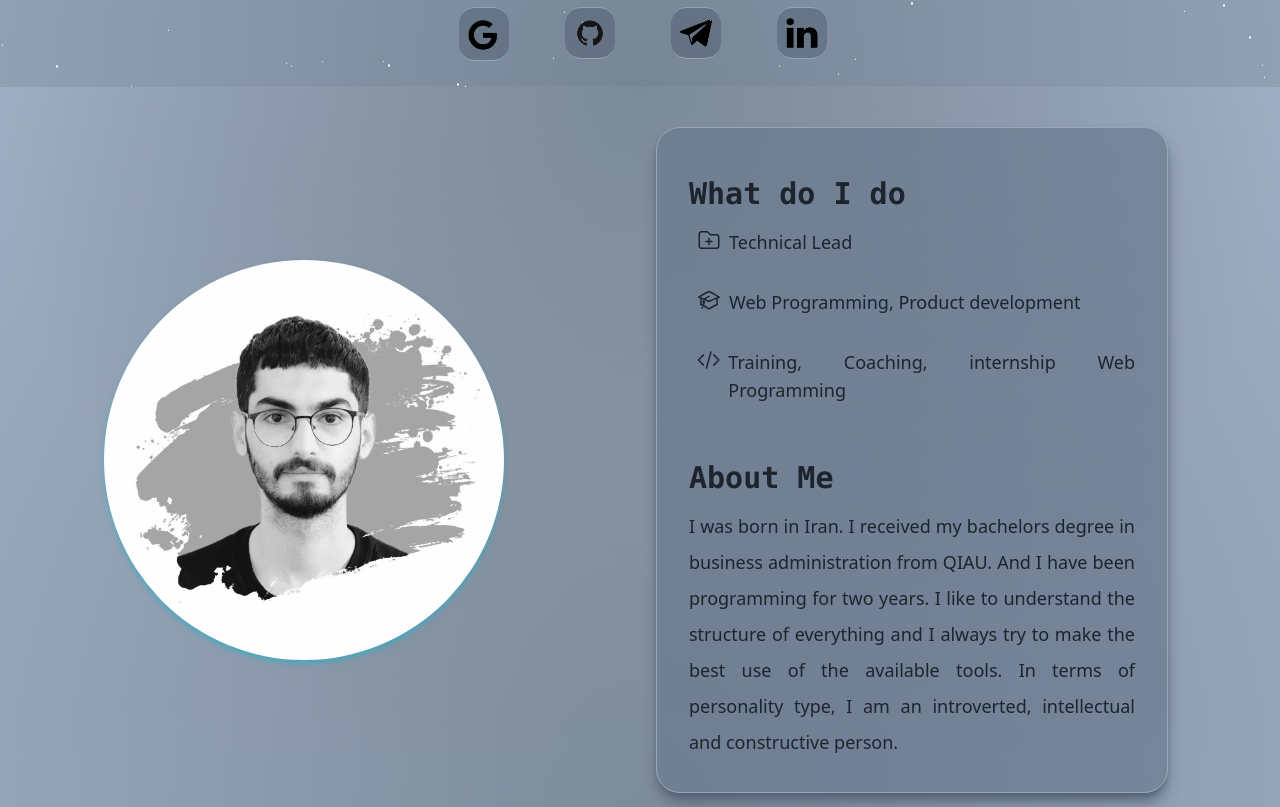
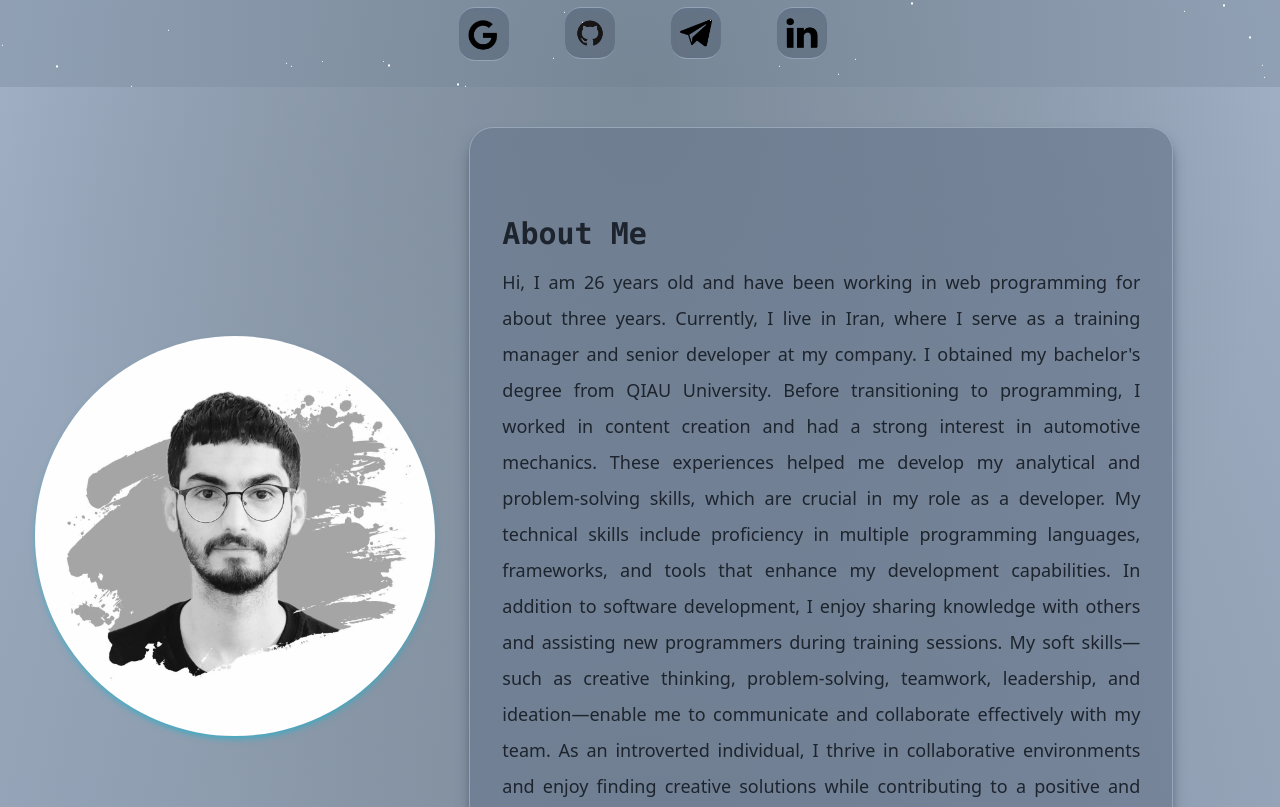
Before and after one commit to AmirAghajani98/portfolio, a Next.js app: page / in a window 1280 px wide. Shown: the part 773-1580 px from the top of the page. Built offline with nearby package versions, Linux system fonts and the light colour scheme.

Commit message:
fix-about-me

```diff
--- /dev/null
+++ b/src/app/component/Footer.tsx
@@ -0,0 +1,14 @@
+"use client";
+
+import Image from "next/image";
+import { ThemeSwitcher } from "./ThemeSwitcher";
+
+export default function Footer() {
+  return (
+    <div className="z-10 opacity-95 py-auto h-14 dark:bg-slate-700 bg-slate-500 w-full shadow-sm shadow-slate-700 flex justify-center items-center">
+      <p className="w-full text-center m-auto text-lg font-serif font-semibold  dark:text-slate-200 text-slate-900">
+        Powered by Amir Aghajani
+      </p>
+    </div>
+  );
+}
--- a/src/app/page.tsx
+++ b/src/app/page.tsx
@@ -2,13 +2,14 @@ import Image from "next/image";
 import Intro from "./component/Intro";
 import Projects from "./component/projects";
 import SkillsSlider from "./component/SkillsSlider";
+import Footer from "./component/Footer";
 
 export default function Home() {
   return (
     <>
       <Intro />
       <main className="w-full py-10 sm:px-0 px-4 dark:opacity-100 opacity-95 backmain ">
-        <div className="sm:flex flex-col-2 items-center justify-center h-full">
+        <div className="sm:flex flex-col-2 items-center justify-center h-full w-11/12">
           <div className="sm:w-2/5 text-center m-auto">
             <div className="mx-auto my-[70px] z-50">
               <Image
@@ -20,7 +21,7 @@ export default function Home() {
               />
             </div>
           </div>
-          <div className="z-10 dark:z-10 dark:text-slate-100 text-[#121a23] dark:bg-slate-700 bg-slate-500 dark:bg-opacity-70 bg-opacity-70 sm:w-2/5 sm:text-justify text-start p-8 rounded-3xl mx-auto shadow-lg shadow-slate-600 border border-slate-400 dark:shadow-slate-900 dark:border-slate-800">
+          <div className="z-10 dark:z-10 dark:text-slate-100 text-[#121a23] dark:bg-slate-700 bg-slate-500 dark:bg-opacity-70 bg-opacity-70 sm:w-3/5 sm:text-justify text-start p-8 rounded-3xl mx-auto shadow-lg shadow-slate-600 border border-slate-400 dark:shadow-slate-900 dark:border-slate-800">
             <Image
               src="./img/profile.png"
               width={400}
@@ -28,81 +29,39 @@ export default function Home() {
               alt="Picture of the author"
               className="m-auto rounded-full mt-8 mb-16 w-60 sm:hidden shadow-md shadow-cyan-500/50 z-50"
             />
-            <h1 className="text-3xl font-semibold mt-4 font-mono">
-              What do I do
-            </h1>
-            <ul className="dark:text-slate-300">
-              <li className="my-4 flex text-lg font-sans">
-                <svg
-                  xmlns="http://www.w3.org/2000/svg"
-                  fill="none"
-                  viewBox="0 0 24 24"
-                  strokeWidth={1.5}
-                  stroke="currentColor"
-                  className="w-6 h-6 mx-2"
-                >
-                  <path
-                    strokeLinecap="round"
-                    strokeLinejoin="round"
-                    d="M12 10.5v6m3-3H9m4.06-7.19l-2.12-2.12a1.5 1.5 0 00-1.061-.44H4.5A2.25 2.25 0 002.25 6v12a2.25 2.25 0 002.25 2.25h15A2.25 2.25 0 0021.75 18V9a2.25 2.25 0 00-2.25-2.25h-5.379a1.5 1.5 0 01-1.06-.44z"
-                  />
-                </svg>
-                Technical Lead
-              </li>
-              <li className="my-8 flex text-lg font-sans">
-                <svg
-                  xmlns="http://www.w3.org/2000/svg"
-                  fill="none"
-                  viewBox="0 0 24 24"
-                  strokeWidth={1.5}
-                  stroke="currentColor"
-                  className="w-6 h-6 mx-2"
-                >
-                  <path
-                    strokeLinecap="round"
-                    strokeLinejoin="round"
-                    d="M4.26 10.147a60.436 60.436 0 00-.491 6.347A48.627 48.627 0 0112 20.904a48.627 48.627 0 018.232-4.41 60.46 60.46 0 00-.491-6.347m-15.482 0a50.57 50.57 0 00-2.658-.813A59.905 59.905 0 0112 3.493a59.902 59.902 0 0110.399 5.84c-.896.248-1.783.52-2.658.814m-15.482 0A50.697 50.697 0 0112 13.489a50.702 50.702 0 017.74-3.342M6.75 15a.75.75 0 100-1.5.75.75 0 000 1.5zm0 0v-3.675A55.378 55.378 0 0112 8.443m-7.007 11.55A5.981 5.981 0 006.75 15.75v-1.5"
-                  />
-                </svg>
-                Web Programming, Product development
-              </li>
-              <li className="my-8 flex text-lg font-sans">
-                <svg
-                  xmlns="http://www.w3.org/2000/svg"
-                  fill="none"
-                  viewBox="0 0 24 24"
-                  strokeWidth={1.5}
-                  stroke="currentColor"
-                  className="w-6 h-6 mx-2"
-                >
-                  <path
-                    strokeLinecap="round"
-                    strokeLinejoin="round"
-                    d="M17.25 6.75L22.5 12l-5.25 5.25m-10.5 0L1.5 12l5.25-5.25m7.5-3l-4.5 16.5"
-                  />
-                </svg>
-                Training, Coaching, internship Web Programming
-              </li>
-            </ul>
             <div className="mt-14 text-justify">
               <h1 className="text-3xl font-semibold mb-3 font-mono">
                 About Me
               </h1>
               <p className="text-lg dark:text-slate-300 font-sans leading-9">
-                I was born in Iran. I received my bachelors degree in business
-                administration from QIAU. And I have been programming for two
-                years. I like to understand the structure of everything and I
-                always try to make the best use of the available tools. In terms
-                of personality type, I am an introverted, intellectual and
-                constructive person.
+                Hi, I am 26 years old and have been working in web programming
+                for about three years. Currently, I live in Iran, where I serve
+                as a training manager and senior developer at my company. I
+                obtained my bachelor's degree from QIAU University. Before
+                transitioning to programming, I worked in content creation and
+                had a strong interest in automotive mechanics. These experiences
+                helped me develop my analytical and problem-solving skills,
+                which are crucial in my role as a developer. My technical skills
+                include proficiency in multiple programming languages,
+                frameworks, and tools that enhance my development capabilities.
+                In addition to software development, I enjoy sharing knowledge
+                with others and assisting new programmers during training
+                sessions. My soft skills—such as creative thinking,
+                problem-solving, teamwork, leadership, and ideation—enable me to
+                communicate and collaborate effectively with my team. As an
+                introverted individual, I thrive in collaborative environments
+                and enjoy finding creative solutions while contributing to a
+                positive and supportive atmosphere. Overall, my combination of
+                technical expertise and interpersonal skills allows me to excel
+                in both development and training roles.
               </p>
             </div>
           </div>
-          <div className="w-[5%]"></div>
         </div>
       </main>
       <Projects />
       <SkillsSlider />
+      <Footer />
     </>
   );
 }
```
